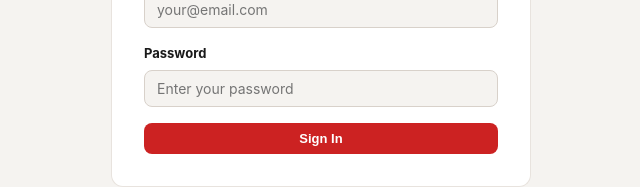
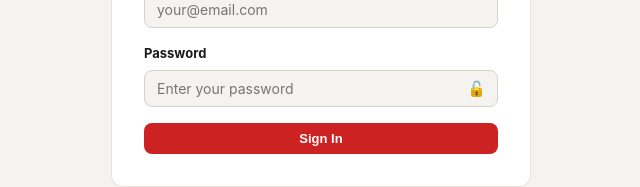
Before and after one commit to charbeljobran/scout-system, a Next.js app: page /login in a window 1280 px wide. Shown: the part 421-608 px from the top of the page, without its empty margins (319-959 px from the left). Built offline with nearby package versions, Linux system fonts and the light colour scheme; no server answers.

Commit message:
new features

```diff
--- a/src/app/globals.css
+++ b/src/app/globals.css
@@ -1322,6 +1322,31 @@ th { color: var(--color-surface); }
   color: #1a5c2a;
 }
 
+/* ── PASSWORD FIELD ── */
+.password-field {
+  position: relative;
+  display: inline-flex;
+  width: 100%;
+}
+
+.password-field input { width: 100%; }
+
+.password-field__toggle {
+  position: absolute;
+  right: 4px;
+  top: 50%;
+  transform: translateY(-50%);
+  background: none;
+  border: none;
+  cursor: pointer;
+  font-size: 15px;
+  line-height: 1;
+  padding: 6px 8px;
+  border-radius: 6px;
+}
+
+.password-field__toggle:hover { background: var(--color-surface-muted); }
+
 /* ── CONFIRM DIALOG ── */
 .confirm-overlay {
   position: fixed;
--- a/src/app/login/page.tsx
+++ b/src/app/login/page.tsx
@@ -3,6 +3,7 @@
 import { useState } from 'react';
 import { useRouter } from 'next/navigation';
 import { supabase } from '@/lib/supabase';
+import PasswordField from '@/components/PasswordField';
 
 export default function Login() {
   const router = useRouter();
@@ -56,12 +57,12 @@ export default function Login() {
 
           <label style={{ display: 'flex', flexDirection: 'column', gap: '6px', fontSize: '13px', fontWeight: '700' }}>
             Password
-            <input
-              type="password"
+            <PasswordField
               value={password}
-              onChange={(e) => setPassword(e.target.value)}
+              onChange={setPassword}
               placeholder="Enter your password"
               required
+              autoComplete="current-password"
               style={{ padding: '9px 12px', border: '1px solid #d8d1ca', borderRadius: '8px', fontSize: '14px', outline: 'none', background: '#f5f3f0' }}
             />
           </label>
--- /dev/null
+++ b/src/components/PasswordField.tsx
@@ -0,0 +1,55 @@
+'use client';
+
+import { useState } from 'react';
+import type { CSSProperties, KeyboardEvent } from 'react';
+
+type PasswordFieldProps = {
+  value: string;
+  onChange: (value: string) => void;
+  placeholder?: string;
+  className?: string;
+  style?: CSSProperties;
+  autoComplete?: string;
+  required?: boolean;
+  onKeyDown?: (e: KeyboardEvent<HTMLInputElement>) => void;
+};
+
+export default function PasswordField({
+  value,
+  onChange,
+  placeholder,
+  className,
+  style,
+  autoComplete,
+  required,
+  onKeyDown,
+}: PasswordFieldProps) {
+  const [visible, setVisible] = useState(false);
+
+  return (
+    <div className="password-field">
+      <input
+        type={visible ? 'text' : 'password'}
+        value={value}
+        onChange={(e) => onChange(e.target.value)}
+        placeholder={placeholder}
+        className={className}
+        // paddingRight always wins here (spread last) so there's guaranteed
+        // room for the peek icon, no matter what base style is passed in.
+        style={{ ...style, paddingRight: 38 }}
+        autoComplete={autoComplete}
+        required={required}
+        onKeyDown={onKeyDown}
+      />
+      <button
+        type="button"
+        className="password-field__toggle"
+        onClick={() => setVisible(v => !v)}
+        aria-label={visible ? 'Hide password' : 'Show password'}
+        tabIndex={-1}
+      >
+        {visible ? '🔒' : '🔓'}
+      </button>
+    </div>
+  );
+}
```
Also changed, not shown: src/app/admin/page.tsx (+29 -5 lines).
